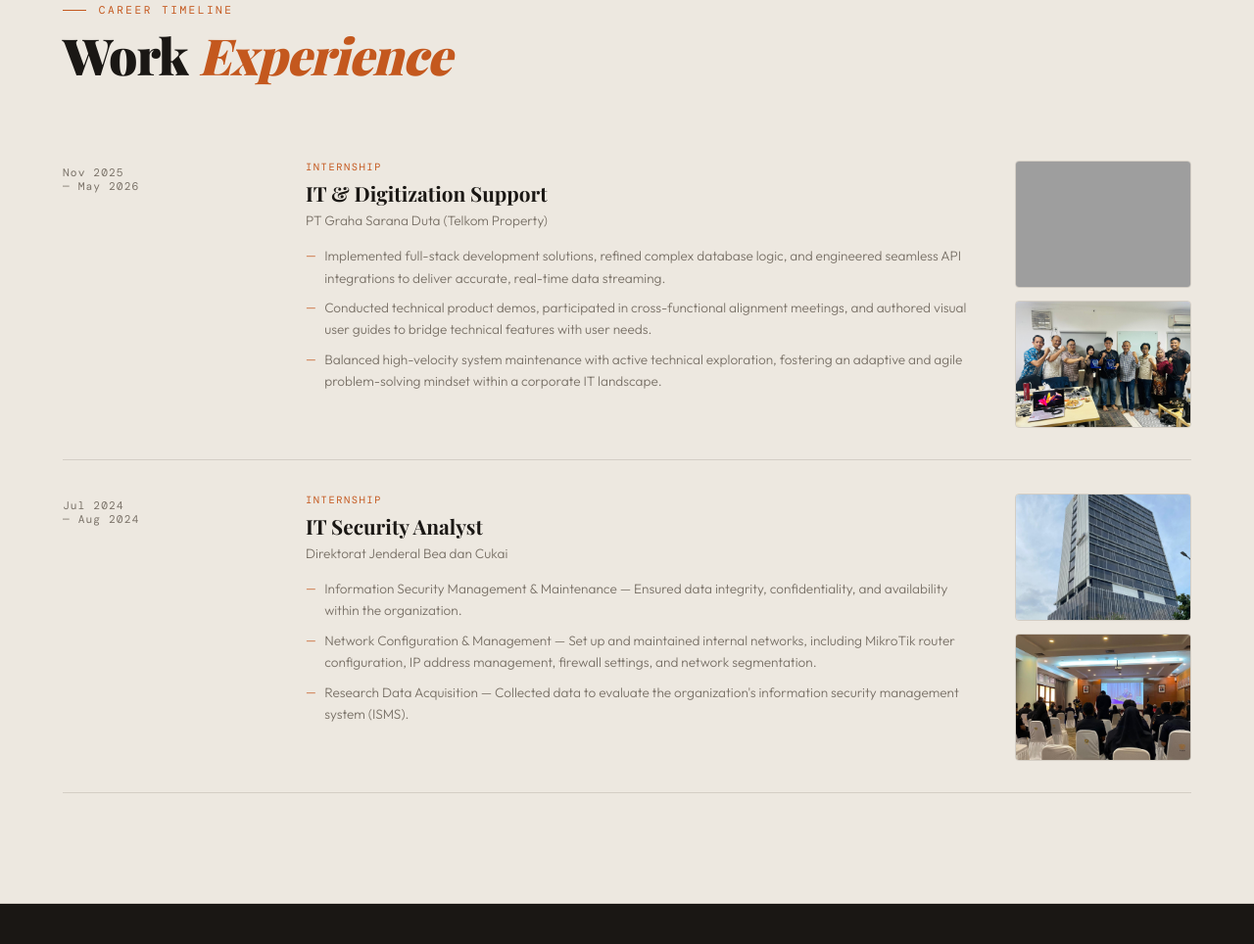
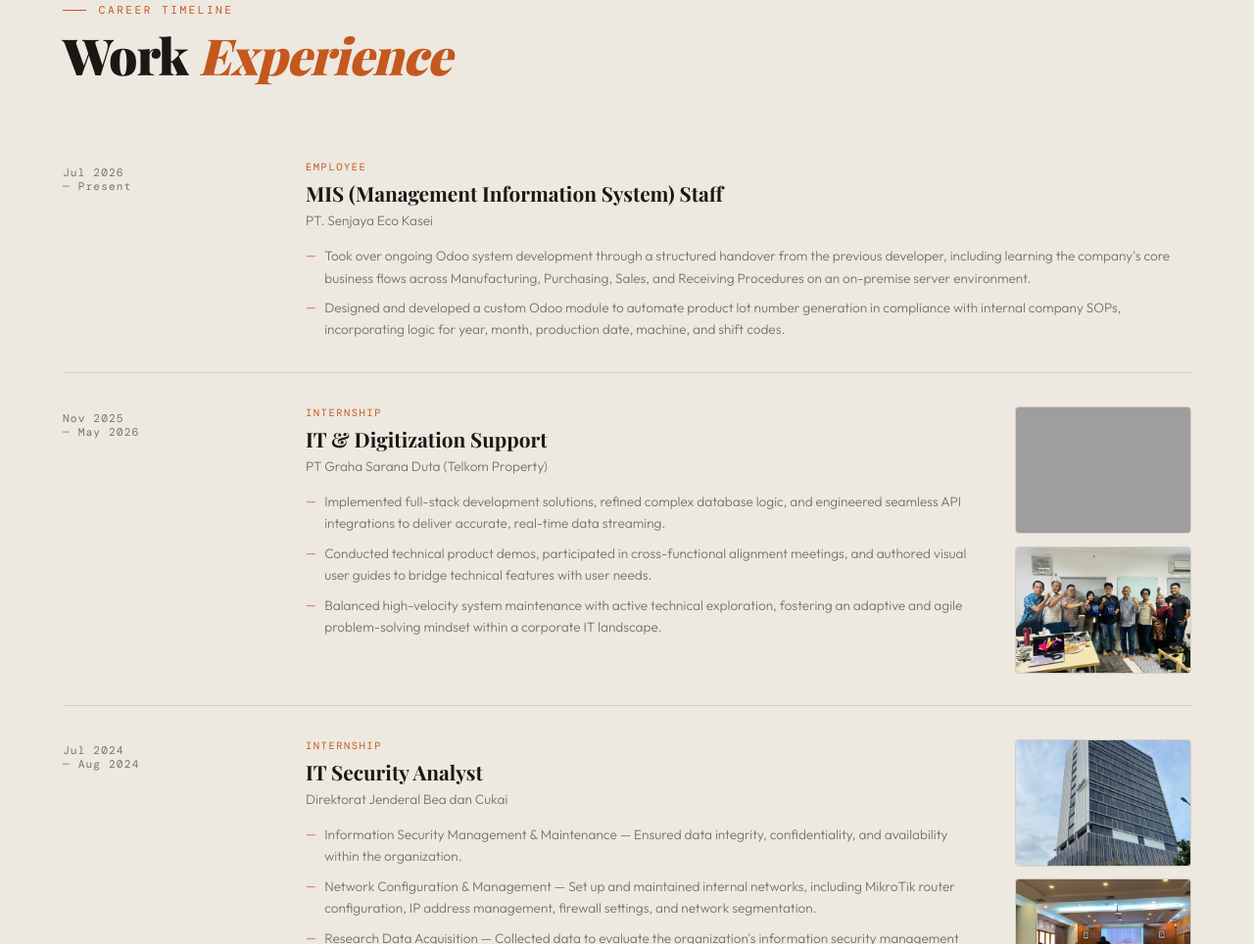
Before and after one commit to muammarrz/portfolio, a plain HTML site: page index.html in a window 1280 px wide. Shown: the part 1617-2581 px from the top of the page at 98% size. Drawn offline with nearby package versions, Linux system fonts and the light colour scheme; grey boxes are pictures that could not be loaded; a web font is replaced by a local one.

Commit message:
edit work experience & cv

```diff
--- a/index.html
+++ b/index.html
@@ -1888,6 +1888,34 @@
       <h2 class="section-title reveal">Work <em>Experience</em></h2>
       <div class="exp-grid">
         <div class="exp-item reveal">
+          <div class="exp-period">Jul 2026<br />— Present</div>
+          <div class="exp-content">
+            <div class="exp-text">
+              <div class="exp-type">Employee</div>
+              <div class="exp-role">
+                MIS (Management Information System) Staff
+              </div>
+              <div class="exp-company">PT. Senjaya Eco Kasei</div>
+              <ul class="exp-bullets">
+                <li>
+                  Took over ongoing Odoo system development through a
+                  structured handover from the previous developer, including
+                  learning the company's core business flows across
+                  Manufacturing, Purchasing, Sales, and Receiving Procedures on
+                  an on-premise server environment.
+                </li>
+                <li>
+                  Designed and developed a custom Odoo module to automate
+                  product lot number generation in compliance with internal
+                  company SOPs, incorporating logic for year, month, production
+                  date, machine, and shift codes.
+                </li>
+              </ul>
+            </div>
+          </div>
+        </div>
+
+        <div class="exp-item reveal">
           <div class="exp-period">Nov 2025<br />— May 2026</div>
           <div class="exp-content">
             <div class="exp-text">
@@ -2498,7 +2526,7 @@
     <div class="pdf-lightbox" id="pdf-lightbox">
       <button class="pdf-lightbox-close">&times;</button>
       <div class="pdf-container">
-        <iframe src="cv\CV_Reza Muammar Widyanto.pdf" title="CV Reza Muammar"></iframe>
+        <iframe src="cv\CV Reza Muammar.pdf" title="CV Reza Muammar"></iframe>
       </div>
     </div>
 
```
Also changed, not shown: 1 other file.
